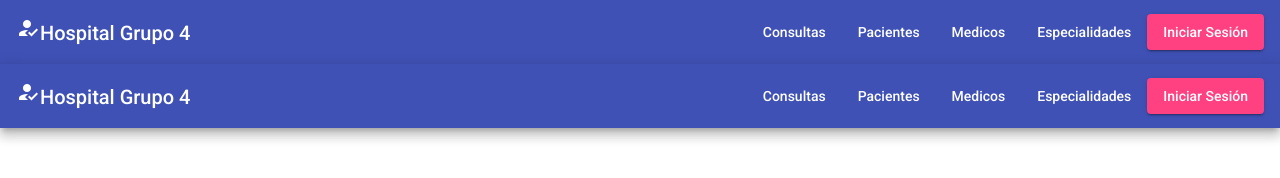
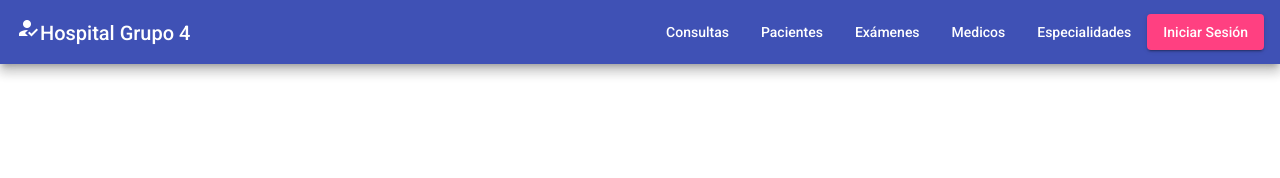
Before and after one commit to juanfranciscoajcip/app-pacientes, an Angular app: page / in a window 1280 px wide. Shown: the top 178 px of the page. Built offline with nearby package versions, Linux system fonts and the light colour scheme.

Commit message:
Menu corregido y login

```diff
--- a/src/app/app-routing.module.ts
+++ b/src/app/app-routing.module.ts
@@ -22,8 +22,8 @@ import { FormPacientesComponent } from './pages/pacientes/form-pacientes/form-pa
 
 
 const routes: Routes = [
-//  { path:'', component: InicioComponent},
-  {path: '', component: AppComponent, pathMatch: 'full'},
+  { path:'', component: LoginComponent},
+//  {path: '', component: AppComponent, pathMatch: 'full'},
   {path: 'medico', component: MedicosComponent},
   {path: 'login', component: LoginComponent},
   {path: 'paciente', component: PacienteComponent},
--- a/src/app/app.module.ts
+++ b/src/app/app.module.ts
@@ -1,7 +1,6 @@
 import { BrowserModule } from '@angular/platform-browser';
 import { NgModule } from '@angular/core';
 import { FormsModule } from '@angular/forms';
-import { CommonModule } from '@angular/common';
 
 //- Material
 import { MatToolbarModule } from '@angular/material/toolbar';
@@ -54,8 +53,7 @@ import { FormPacientesComponent } from './pages/pacientes/form-pacientes/form-pa
     BrowserAnimationsModule,
     MatToolbarModule,
     MatButtonModule,
-    MatIconModule,
-    CommonModule
+    MatIconModule
   ],
   providers: [],
   bootstrap: [AppComponent]
--- a/src/app/navbar/navbar.component.html
+++ b/src/app/navbar/navbar.component.html
@@ -2,8 +2,9 @@
     <span><mat-icon>how_to_reg</mat-icon>Hospital Grupo 4</span>
     <div class="spacer"></div>
     <a mat-button routerLink="/consultas">Consultas</a>
-    <a mat-button routerLink="/pacientes">Pacientes</a>
-    <a mat-button>Medicos</a>
-    <a mat-button>Especialidades</a>
-    <a mat-raised-button color="accent">Iniciar Sesión</a>
+    <a mat-button routerLink="/paciente">Pacientes</a>
+    <a mat-button routerLink="/examenes">Exámenes</a>
+    <a mat-button routerLink="/medico">Medicos</a>
+    <a mat-button routerLink="/especialidades">Especialidades</a>
+    <a mat-raised-button color="accent" routerLink="/login">Iniciar Sesión</a>
 </mat-toolbar>
--- a/src/app/pages/especialidad/especialidad.component.ts
+++ b/src/app/pages/especialidad/especialidad.component.ts
@@ -1,5 +1,6 @@
 import { Component, OnInit } from '@angular/core';
 import { EspecialidadService } from './../../services/especialidad.service';
+import { CommonModule } from '@angular/common';
 
 @Component({
   selector: 'app-especialidad',
```
